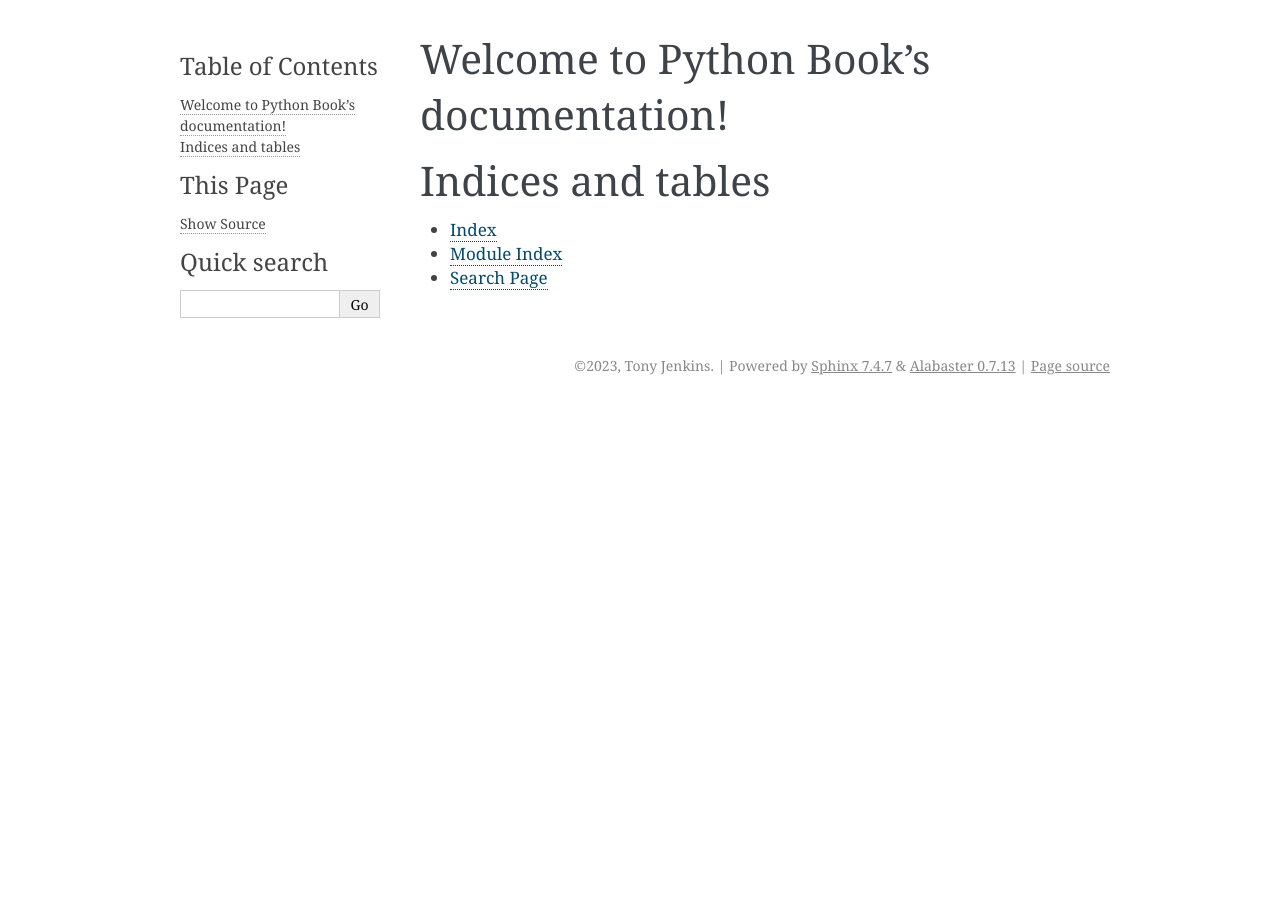
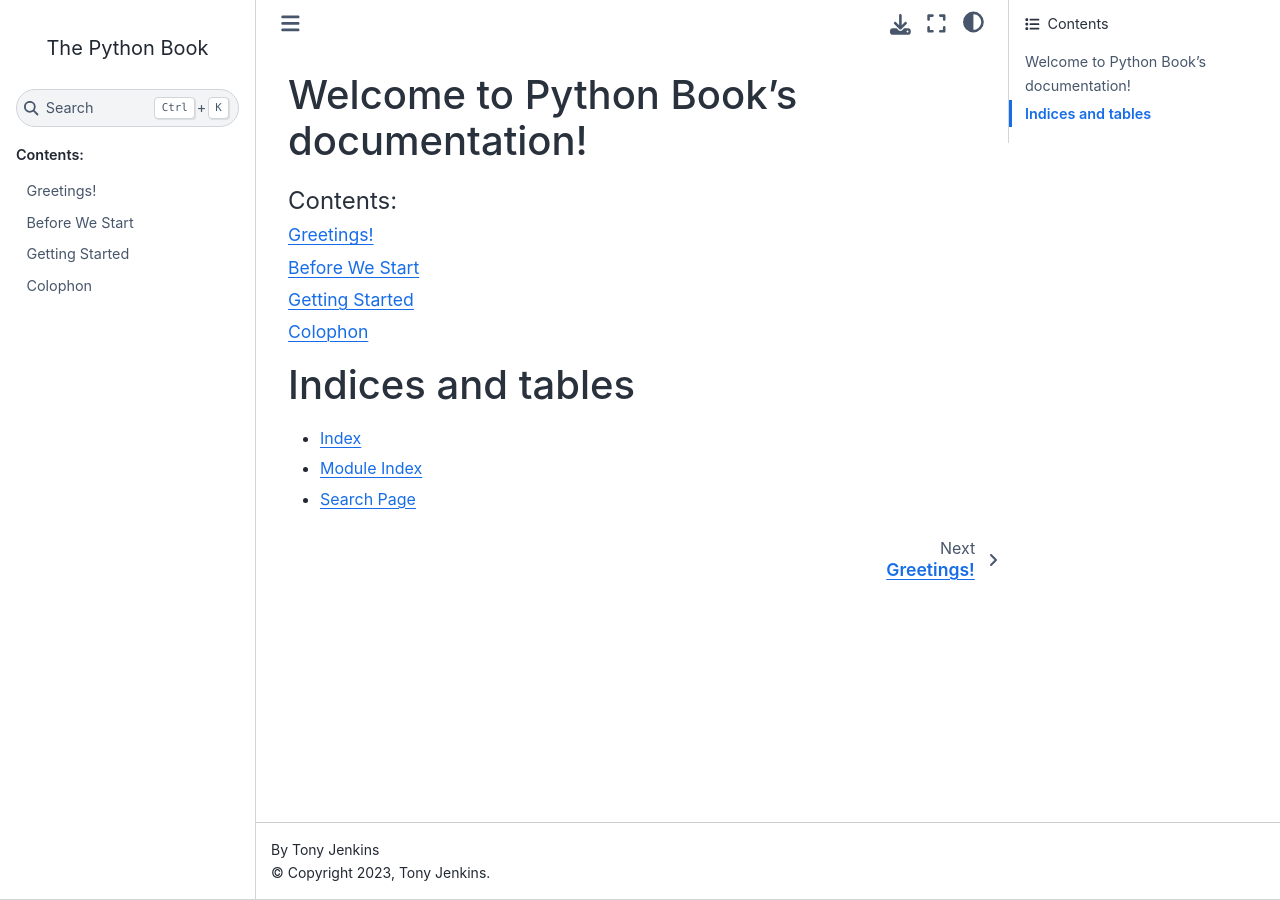
Before and after one commit to TonyJenkins/hungarian_phrasebook, a Sphinx documentation site: the page built from doc/source/index.rst, in a window 1280 px wide. Built offline with Sphinx 7.4.7 and the Sphinx Book theme 1.1.4, drawn with Linux system fonts in a browser that asks for light colours.

```diff
--- a/doc/source/conf.py
+++ b/doc/source/conf.py
@@ -1,28 +1,23 @@
 # Configuration file for the Sphinx documentation builder.
-#
-# For the full list of built-in configuration values, see the documentation:
-# https://www.sphinx-doc.org/en/master/usage/configuration.html
 
-# -- Project information -----------------------------------------------------
-# https://www.sphinx-doc.org/en/master/usage/configuration.html#project-information
 
 project = 'Python Book'
 copyright = '2023, Tony Jenkins'
 author = 'Tony Jenkins'
 release = '0.01'
 
-# -- General configuration ---------------------------------------------------
-# https://www.sphinx-doc.org/en/master/usage/configuration.html#general-configuration
 
-extensions = []
+extensions = [
+    'sphinx_copybutton',
+]
 
 templates_path = ['_templates']
 exclude_patterns = []
 
 
+html_static_path = ['_static']
 
-# -- Options for HTML output -------------------------------------------------
-# https://www.sphinx-doc.org/en/master/usage/configuration.html#options-for-html-output
+html_theme = 'sphinx_book_theme'
+html_title = 'The Python Book'
 
-html_theme = 'alabaster'
-html_static_path = ['_static']
+smartquotes = True
--- a/doc/source/index.rst
+++ b/doc/source/index.rst
@@ -10,7 +10,11 @@ Welcome to Python Book's documentation!
    :maxdepth: 2
    :caption: Contents:
 
+   01_introduction/index.rst
+   02_important_ideas/index.rst
+   03_getting_started/index.rst
 
+   99_colophon/index.rst
 
 Indices and tables
 ==================
```
Also changed, not shown: doc/source/01_introduction/index.rst (added, +13 -0 lines), doc/source/02_important_ideas/index.rst (added, +13 -0 lines), doc/source/03_getting_started/index.rst (added, +13 -0 lines), doc/source/99_colophon/index.rst (added, +9 -0 lines).
